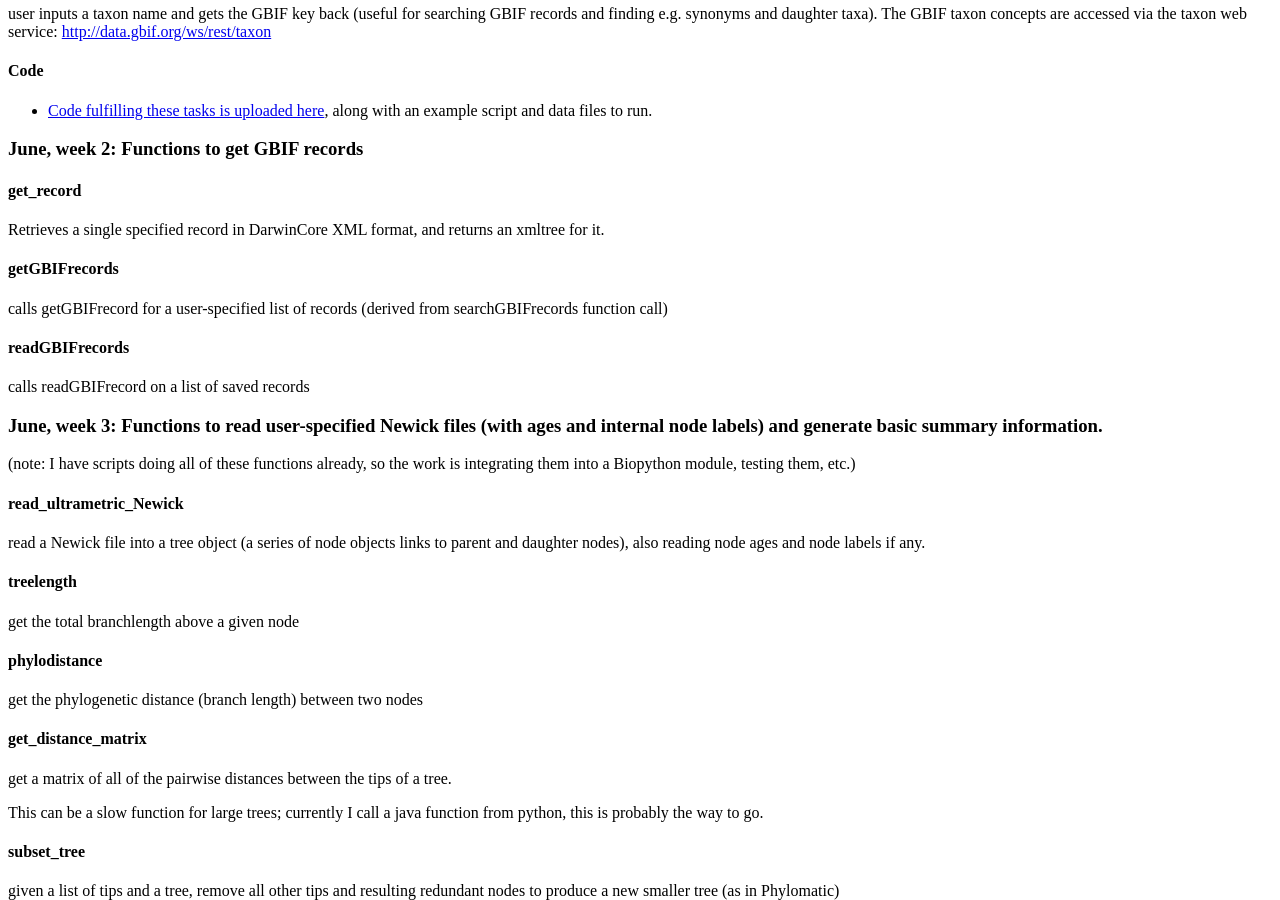
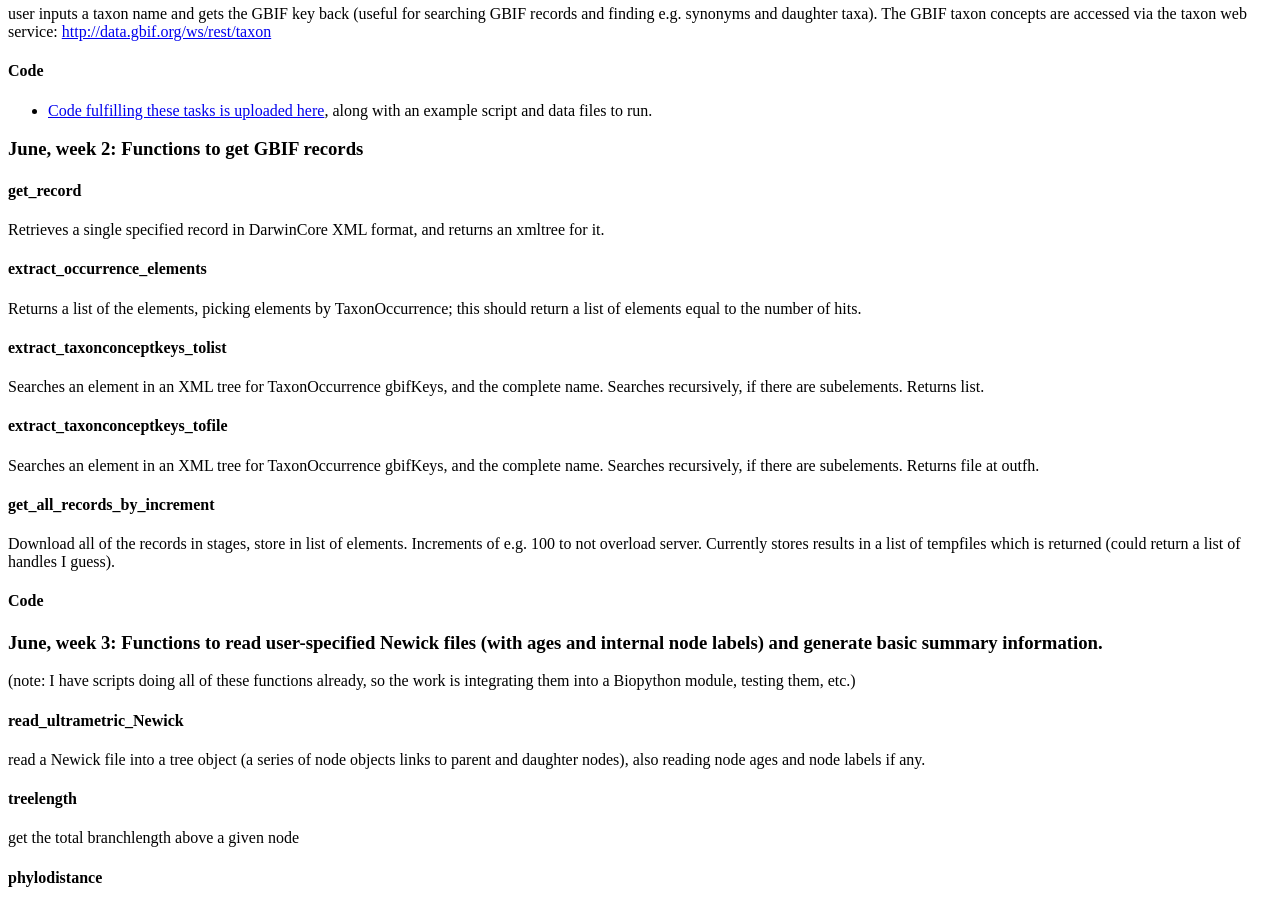
Before and after one commit to biopython/biopython.github.io, a Jekyll site: the page built from wiki/BioGeography.md, in a window 1280 px wide and 900 px high, scrolled down 1690 px. Built offline with Jekyll 4.4.1, drawn with Linux system fonts in a browser that asks for light colours.

Commit message:
uploaded June week 2 functions

```diff
--- a/wiki/BioGeography.md
+++ b/wiki/BioGeography.md
@@ -153,14 +153,31 @@ GBIF taxon concepts are accessed via the taxon web service:
 Retrieves a single specified record in DarwinCore XML format, and
 returns an xmltree for it.
 
-#### getGBIFrecords
+#### extract\_occurrence\_elements
 
-calls getGBIFrecord for a user-specified list of records (derived from
-searchGBIFrecords function call)
+Returns a list of the elements, picking elements by TaxonOccurrence;
+this should return a list of elements equal to the number of hits.
 
-#### readGBIFrecords
+#### extract\_taxonconceptkeys\_tolist
 
-calls readGBIFrecord on a list of saved records
+Searches an element in an XML tree for TaxonOccurrence gbifKeys, and the
+complete name. Searches recursively, if there are subelements. Returns
+list.
+
+#### extract\_taxonconceptkeys\_tofile
+
+Searches an element in an XML tree for TaxonOccurrence gbifKeys, and the
+complete name. Searches recursively, if there are subelements. Returns
+file at outfh.
+
+#### get\_all\_records\_by\_increment
+
+Download all of the records in stages, store in list of elements.
+Increments of e.g. 100 to not overload server. Currently stores results
+in a list of tempfiles which is returned (could return a list of handles
+I guess).
+
+#### Code
 
 ### June, week 3: Functions to read user-specified Newick files (with ages and internal node labels) and generate basic summary information.
 
```
Also changed, not shown: 1 other file.
